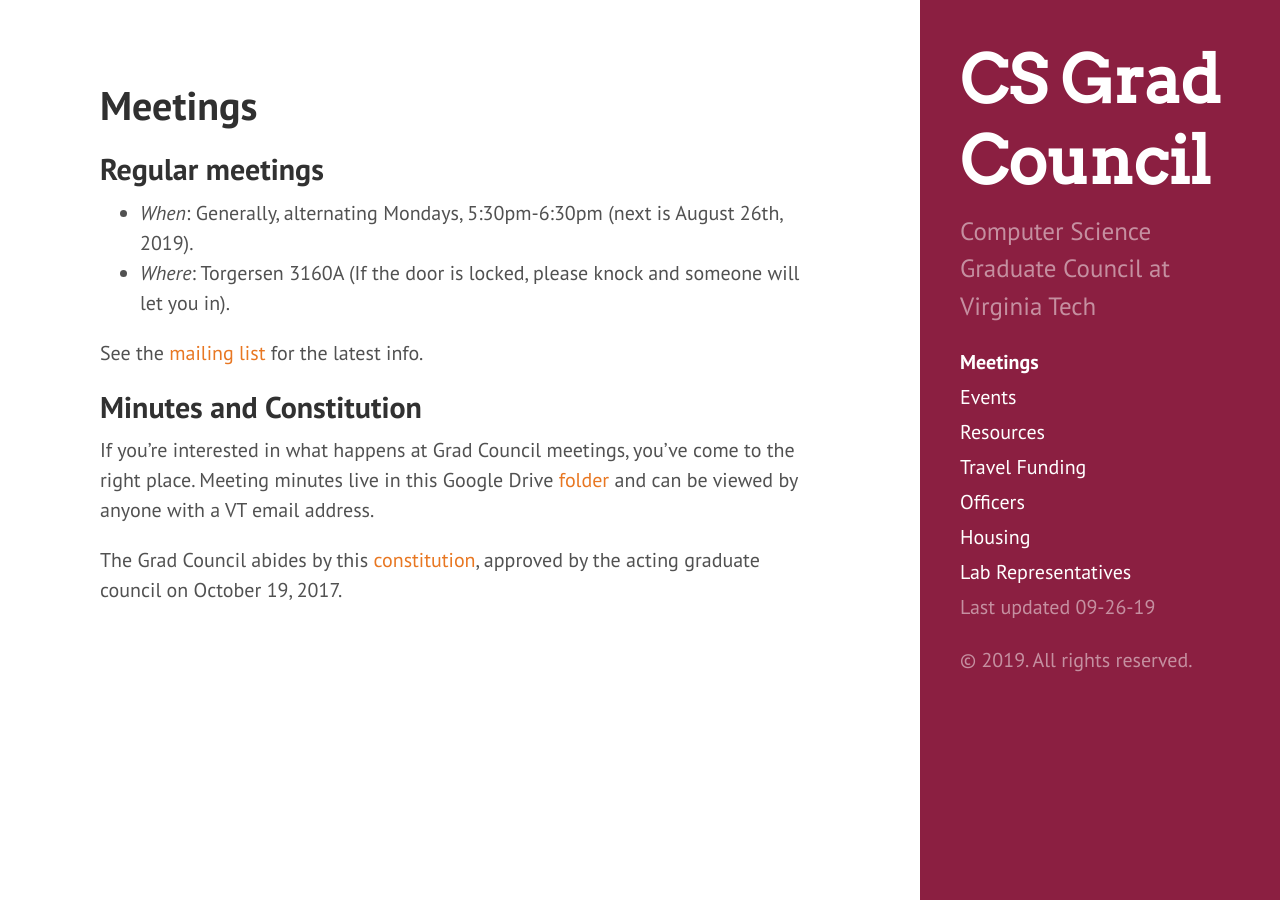
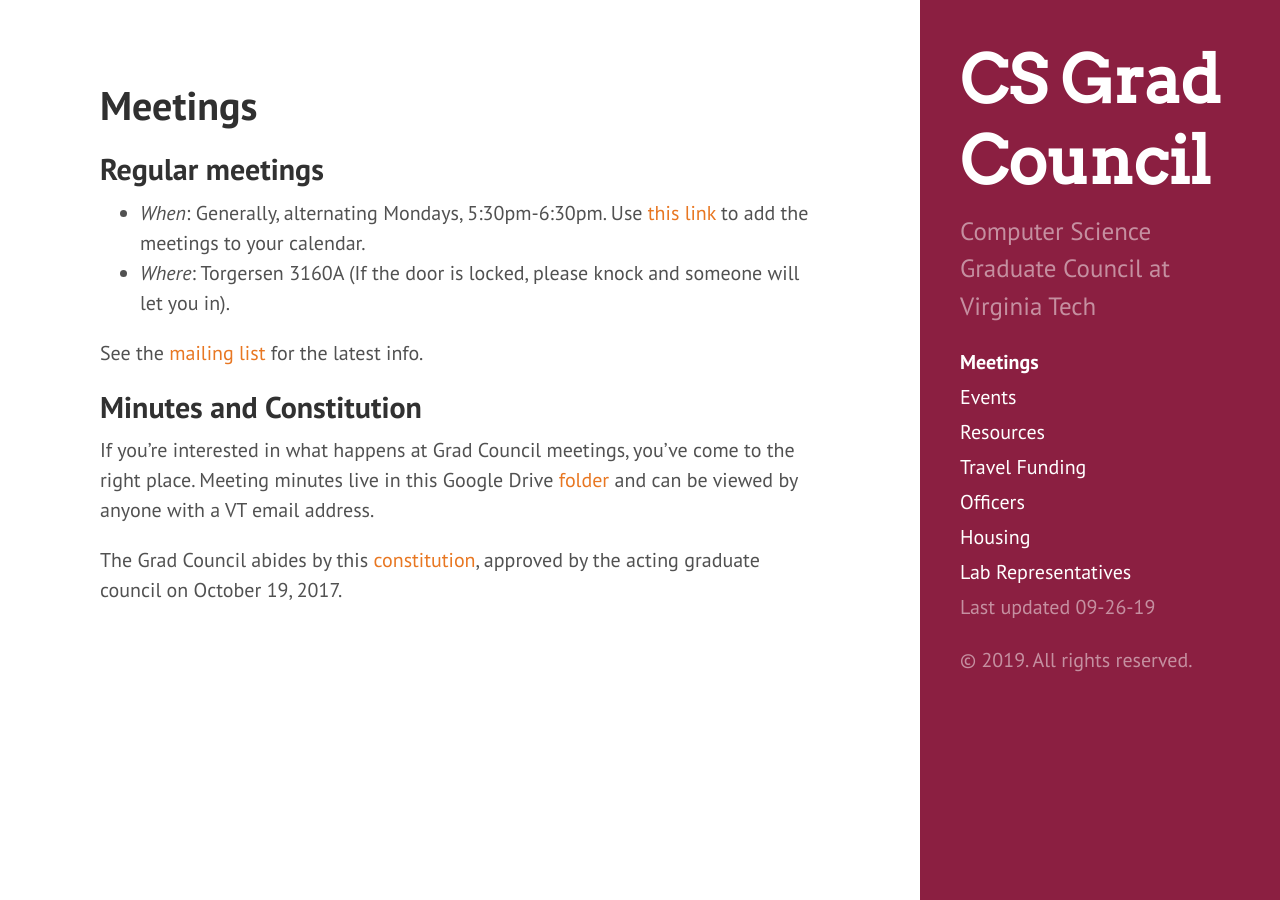
Before and after one commit to CSGraduateCouncil-VirginiaTech/csgc-website, a Jekyll site: the page built from csgc-jekyll-src/meetings.md, in a window 1280 px wide. Built offline with Jekyll 4.4.1, drawn with Linux system fonts in a browser that asks for light colours.

Commit message:
Lab rep update, meeting update

```diff
--- a/csgc-jekyll-src/meetings.md
+++ b/csgc-jekyll-src/meetings.md
@@ -5,7 +5,7 @@
 ---
 
 ## Regular meetings
-* *When*: Generally, alternating Mondays, 5:30pm-6:30pm (next is August 26th, 2019).
+* *When*: Generally, alternating Mondays, 5:30pm-6:30pm. Use [this link](https://calendar.google.com/event?action=TEMPLATE&tmeid=MWI2b2k0aHRidmtrNnI0bTlya2Y4aXBqNDNfMjAxOTA5MjNUMjEzMDAwWiBheWFhbkB2dC5lZHU&tmsrc=ayaan%40vt.edu&scp=ALL) to add the meetings to your calendar.
 * *Where*: Torgersen 3160A (If the door is locked, please knock and someone will let you in).
 
 See the [mailing list](https://groups.google.com/a/vt.edu/forum/#!forum/csgc-g) for the latest info.
```
Also changed, not shown: csgc-jekyll-src/labrepresentative.md (+1 -0 lines), csgc-jekyll-src/officers.md (+1 -1 lines).
